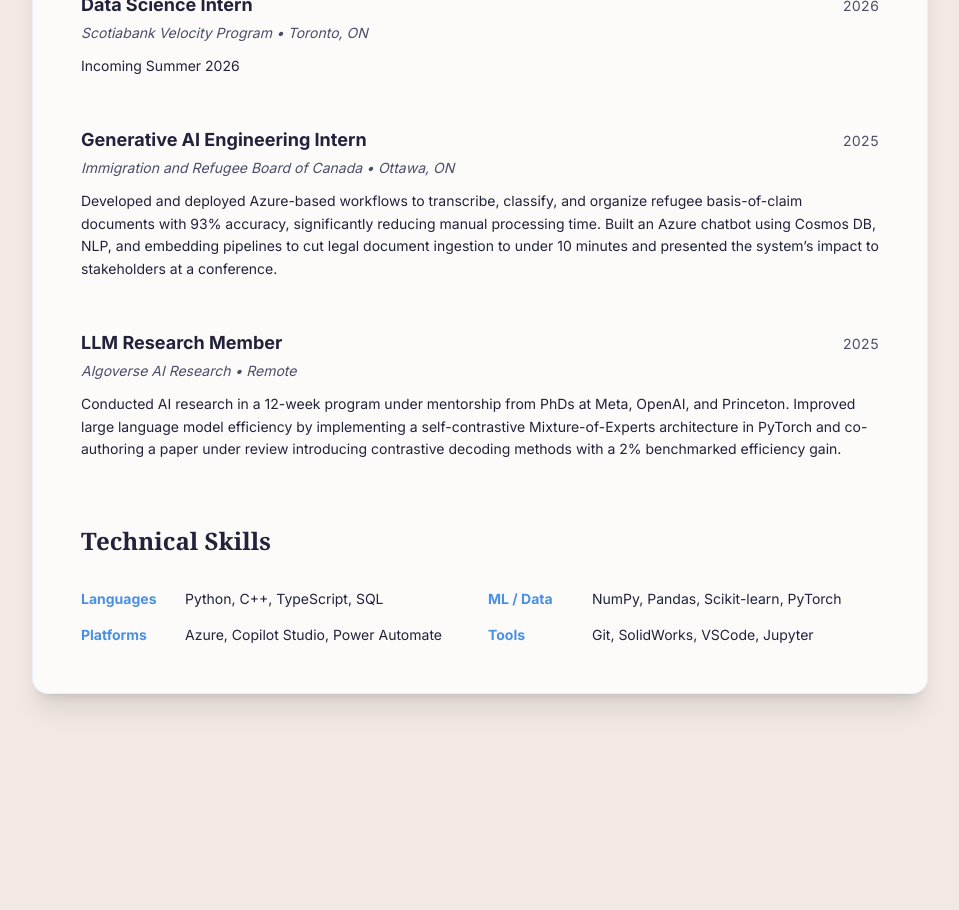
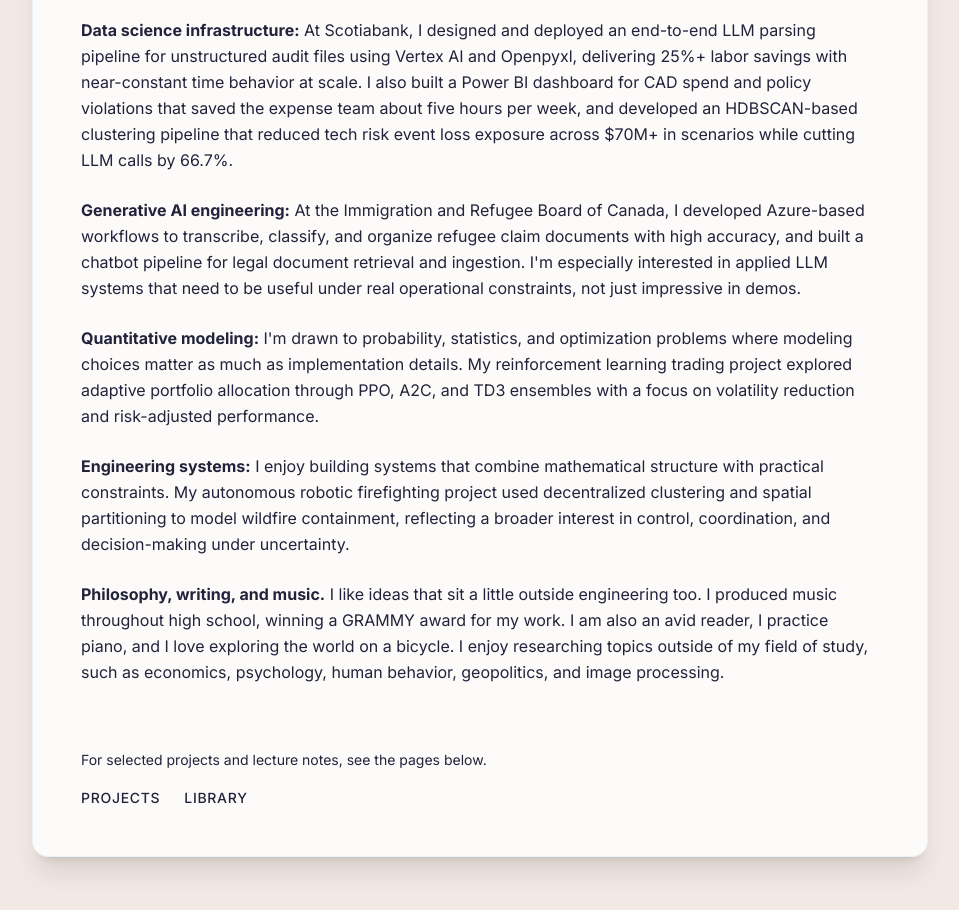
Before and after one commit to alexxlevesque/portfolio, a Next.js app: page / in a window 1280 px wide. Shown: the part 540-1450 px from the top of the page, without its empty margins (160-1119 px from the left). Before the commit the page ends 1314 px from the top, so only its background shows below. Built offline with nearby package versions, Linux system fonts and the light colour scheme.

Commit message:
june revamp

```diff
--- a/src/app/page.tsx
+++ b/src/app/page.tsx
@@ -20,8 +20,8 @@ export default function Home() {
             <h1 className="text-4xl sm:text-5xl font-serif font-bold tracking-tight text-isabelline">Alex Levesque</h1>
             <p className="mt-2 text-lg text-rose_quartz font-medium">Applied Math & Computer Engineering<br /><span className="text-sm opacity-80">Queen's University</span></p>
           </div>
-          <p className="text-base text-pale_dogwood leading-relaxed max-w-lg">
-            Interested in all related to computer science, data science, probability theory, and statistics. My goal is to build intelligent systems to solve real-world problems.
+          <p className="text-base text-pale_dogwood leading-relaxed max-w-2xl">
+            I&apos;m interested in machine learning, quantitative systems, and the mathematical structure behind intelligent software. I like building practical tools that make difficult technical work more accurate, faster, and easier to reason about.
           </p>
           <div className="pt-4 flex flex-wrap gap-6 text-sm text-pale_dogwood uppercase tracking-wider font-medium">
             <a href="/documents/resume.pdf" target="_blank" rel="noopener noreferrer" className="hover:text-steel_blue transition-colors">Resume</a>
@@ -32,71 +32,43 @@ export default function Home() {
         </div>
       </section>
 
-      {/* Experience Section */}
-      <section>
-        <h2 className="text-2xl font-serif font-bold text-isabelline mb-8">Experience</h2>
-        <div className="space-y-12">
+      <section className="space-y-8">
+        <header className="space-y-3">
+          <h2 className="text-2xl font-serif font-bold text-isabelline">Experience and Areas of Interest</h2>
 
-          {/* Scotiabank */}
-          <div>
-            <div className="flex flex-col sm:flex-row sm:items-baseline sm:justify-between mb-1">
-              <h3 className="text-lg font-bold text-isabelline">Data Science Intern</h3>
-              <span className="text-sm text-rose_quartz tabular-nums">2026</span>
-            </div>
-            <div className="text-sm text-rose_quartz mb-3 italic">Scotiabank Velocity Program &bull; Toronto, ON</div>
-            <p className="text-pale_dogwood text-sm leading-relaxed">
-              Incoming Summer 2026
-            </p>
-          </div>
+        </header>
+
+        <div className="space-y-6 text-pale_dogwood leading-relaxed">
+          <p>
+            <strong className="text-isabelline">Data science infrastructure:</strong> At Scotiabank, I designed and deployed an end-to-end LLM parsing pipeline for unstructured audit files using Vertex AI and Openpyxl, delivering 25%+ labor savings with near-constant time behavior at scale. I also built a Power BI dashboard for CAD spend and policy violations that saved the expense team about five hours per week, and developed an HDBSCAN-based clustering pipeline that reduced tech risk event loss exposure across $70M+ in scenarios while cutting LLM calls by 66.7%.
+          </p>
+
+          <p>
+            <strong className="text-isabelline">Generative AI engineering:</strong> At the Immigration and Refugee Board of Canada, I developed Azure-based workflows to transcribe, classify, and organize refugee claim documents with high accuracy, and built a chatbot pipeline for legal document retrieval and ingestion. I&apos;m especially interested in applied LLM systems that need to be useful under real operational constraints, not just impressive in demos.
+          </p>
 
 
-          {/* IRB */}
-          <div>
-            <div className="flex flex-col sm:flex-row sm:items-baseline sm:justify-between mb-1">
-              <h3 className="text-lg font-bold text-isabelline">Generative AI Engineering Intern</h3>
-              <span className="text-sm text-rose_quartz tabular-nums">2025</span>
-            </div>
-            <div className="text-sm text-rose_quartz mb-3 italic">Immigration and Refugee Board of Canada &bull; Ottawa, ON</div>
-            <p className="text-pale_dogwood text-sm leading-relaxed">
-              Developed and deployed Azure-based workflows to transcribe, classify, and organize refugee basis-of-claim documents with 93% accuracy, significantly reducing manual processing time. Built an Azure chatbot using Cosmos DB, NLP, and embedding pipelines to cut legal document ingestion to under 10 minutes and presented the system’s impact to stakeholders at a conference.
-            </p>
-          </div>
+          <p>
+            <strong className="text-isabelline">Quantitative modeling:</strong> I&apos;m drawn to probability, statistics, and optimization problems where modeling choices matter as much as implementation details. My reinforcement learning trading project explored adaptive portfolio allocation through PPO, A2C, and TD3 ensembles with a focus on volatility reduction and risk-adjusted performance.
+          </p>
 
-          {/* Algoverse */}
-          <div>
-            <div className="flex flex-col sm:flex-row sm:items-baseline sm:justify-between mb-1">
-              <h3 className="text-lg font-bold text-isabelline">LLM Research Member</h3>
-              <span className="text-sm text-rose_quartz tabular-nums">2025</span>
-            </div>
-            <div className="text-sm text-rose_quartz mb-3 italic">Algoverse AI Research &bull; Remote</div>
-            <p className="text-pale_dogwood text-sm leading-relaxed">
-              Conducted AI research in a 12-week program under mentorship from PhDs at Meta, OpenAI, and Princeton. Improved large language model efficiency by implementing a self-contrastive Mixture-of-Experts architecture in PyTorch and co-authoring a paper under review introducing contrastive decoding methods with a 2% benchmarked efficiency gain.
-            </p>
-          </div>
+          <p>
+            <strong className="text-isabelline">Engineering systems:</strong> I enjoy building systems that combine mathematical structure with practical constraints. My autonomous robotic firefighting project used decentralized clustering and spatial partitioning to model wildfire containment, reflecting a broader interest in control, coordination, and decision-making under uncertainty.
+          </p>
 
+          <p>
+            <strong className="text-isabelline">Philosophy, writing, and music.</strong> I like ideas that sit a little outside engineering too. I produced music throughout high school, winning a GRAMMY award for my work. I am also an avid reader, I practice piano, and I love exploring the world on a bicycle. I enjoy researching topics outside of my field of study, such as economics, psychology, human behavior, geopolitics, and image processing.
+          </p>
         </div>
       </section>
 
-      {/* Skills Section */}
-      <section>
-        <h2 className="text-2xl font-serif font-bold text-isabelline mb-8">Technical Skills</h2>
-        <div className="grid grid-cols-1 sm:grid-cols-2 gap-4 text-sm text-pale_dogwood">
-          <div className="flex items-baseline space-x-2">
-            <span className="font-bold text-steel_blue w-24 shrink-0">Languages</span>
-            <span>Python, C++, TypeScript, SQL</span>
-          </div>
-          <div className="flex items-baseline space-x-2">
-            <span className="font-bold text-steel_blue w-24 shrink-0">ML / Data</span>
-            <span>NumPy, Pandas, Scikit-learn, PyTorch</span>
-          </div>
-          <div className="flex items-baseline space-x-2">
-            <span className="font-bold text-steel_blue w-24 shrink-0">Platforms</span>
-            <span>Azure, Copilot Studio, Power Automate</span>
-          </div>
-          <div className="flex items-baseline space-x-2">
-            <span className="font-bold text-steel_blue w-24 shrink-0">Tools</span>
-            <span>Git, SolidWorks, VSCode, Jupyter</span>
-          </div>
+      <section className="space-y-4">
+        <p className="text-sm text-pale_dogwood leading-relaxed">
+          For selected projects and lecture notes, see the pages below.
+        </p>
+        <div className="flex flex-wrap gap-6 text-sm text-pale_dogwood uppercase tracking-wider font-medium">
+          <Link href="/projects" className="hover:text-steel_blue transition-colors">Projects</Link>
+          <Link href="/library" className="hover:text-steel_blue transition-colors">Library</Link>
         </div>
       </section>
     </div>
--- a/src/components/ProjectCard.tsx
+++ b/src/components/ProjectCard.tsx
@@ -69,16 +69,10 @@ export default function ProjectCard({
 
             <div className="p-6 sm:p-8">
                 {/* Header */}
-                <div className="flex flex-col sm:flex-row sm:items-start sm:justify-between gap-4 mb-6">
+                <div className="flex flex-col gap-2 mb-6">
                     <h3 className="text-xl sm:text-2xl font-serif font-bold text-space_cadet tracking-tight max-w-xl">
                         {title}
                     </h3>
-                    <span className={`shrink-0 inline-flex items-center justify-center px-3 py-1 rounded-full text-xs font-bold tracking-wider uppercase border ${status === 'CURRENT'
-                            ? 'bg-steel_blue text-white border-steel_blue'
-                            : 'bg-space_cadet text-white border-steel_blue/30'
-                        }`}>
-                        {status}
-                    </span>
                 </div>
 
                 {/* Metadata Block */}
```
Also changed, not shown: public/headshot.jpg.
